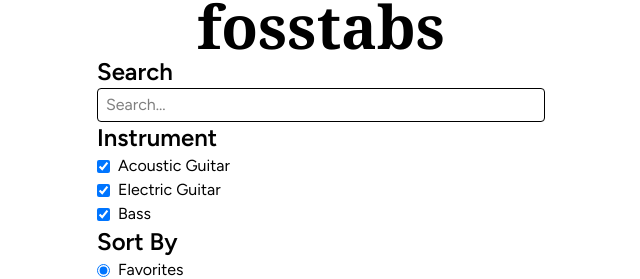
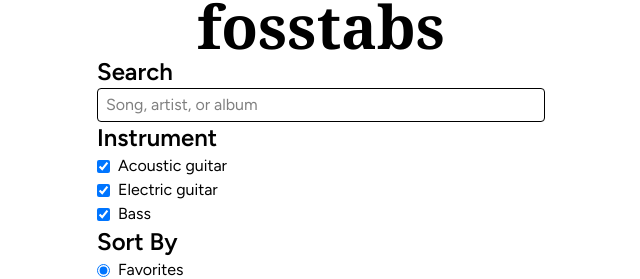
Before and after one commit to kiravalcante/fosstabs, a React (Vite) app in the folder frontend/: page / in a window 1280 px wide. Shown: the part 132-411 px from the top of the page, without its empty margins (319-959 px from the left). Built offline with nearby package versions, Linux system fonts and the light colour scheme.

Commit message:
refactor home page and search form code

```diff
--- a/frontend/src/components/search-form/SearchForm.tsx
+++ b/frontend/src/components/search-form/SearchForm.tsx
@@ -1,17 +1,31 @@
 import { useState } from "react";
-import type { ChangeEvent, SubmitEventHandler } from "react";
+import type { ChangeEvent, FormEventHandler } from "react";
 
-import { DEFAULT_SEARCH_FORM_DATA } from "@/defaults/search-form/defaults";
-import type { SearchFormData, Sort } from "@/types/search-form/types";
+import {
+  createDefaultSearchFormData,
+  INSTRUMENT_LABELS,
+  SEARCH_SORT_LABELS,
+} from "@/defaults/search-form/defaults";
+import { INSTRUMENTS, SORT_OPTIONS } from "@/types/search-form/types";
+import type {
+  Instrument,
+  SearchFormProps,
+  Sort,
+} from "@/types/search-form/types";
 
-export function SearchForm() {
-  const [searchFormData, setSearchFormData] = useState<SearchFormData>({
-    ...DEFAULT_SEARCH_FORM_DATA,
-    instruments: { ...DEFAULT_SEARCH_FORM_DATA.instruments },
+export function SearchForm({ onSearch }: SearchFormProps) {
+  const [searchFormData, setSearchFormData] = useState(
+    createDefaultSearchFormData,
+  );
+
+  const handleSubmit: FormEventHandler<HTMLFormElement> = (event) => {
+    event.preventDefault();
+
+    onSearch?.({
+      ...searchFormData,
+      query: searchFormData.query.trim(),
+      instruments: { ...searchFormData.instruments },
     });
-
-  const handleSubmit: SubmitEventHandler<HTMLFormElement> = (event) => {
-    event.preventDefault();
   };
 
   const handleQueryChange = (event: ChangeEvent<HTMLInputElement>) => {
@@ -21,30 +35,25 @@ export function SearchForm() {
     }));
   };
 
-  const handleInstrumentChange = (event: ChangeEvent<HTMLInputElement>) => {
-    const { name, checked } = event.currentTarget;
-
+  const setInstrument = (instrument: Instrument, checked: boolean) => {
     setSearchFormData((prev) => ({
       ...prev,
       instruments: {
         ...prev.instruments,
-        [name]: checked,
+        [instrument]: checked,
       },
     }));
   };
 
-  const handleSortChange = (event: ChangeEvent<HTMLInputElement>) => {
-    const value = event.currentTarget.value as Sort;
-
+  const setSort = (sort: Sort) => {
     setSearchFormData((prev) => ({
       ...prev,
-      sort: value,
+      sort,
     }));
   };
 
   return (
     <form onSubmit={handleSubmit}>
-      {/* Query */}
       <div>
         <label htmlFor="query" className="text-2xl font-semibold">
           Search
@@ -56,74 +65,48 @@ export function SearchForm() {
           type="search"
           value={searchFormData.query}
           onChange={handleQueryChange}
-          placeholder="Search..."
+          placeholder="Song, artist, or album"
+          autoComplete="off"
           className="w-full rounded border px-2 py-1"
         />
       </div>
 
-      {/* Instruments */}
       <fieldset>
         <legend className="text-2xl font-semibold">Instrument</legend>
 
         <div>
-          <label className="flex items-center gap-2">
+          {INSTRUMENTS.map((instrument) => (
+            <label key={instrument} className="flex items-center gap-2">
               <input
                 type="checkbox"
-              name="acousticGuitar"
-              checked={searchFormData.instruments.acousticGuitar}
-              onChange={handleInstrumentChange}
+                name={instrument}
+                checked={searchFormData.instruments[instrument]}
+                onChange={(event) =>
+                  setInstrument(instrument, event.currentTarget.checked)
+                }
               />
-            Acoustic Guitar
+              {INSTRUMENT_LABELS[instrument]}
             </label>
-
-          <label className="flex items-center gap-2">
-            <input
-              type="checkbox"
-              name="electricGuitar"
-              checked={searchFormData.instruments.electricGuitar}
-              onChange={handleInstrumentChange}
-            />
-            Electric Guitar
-          </label>
-
-          <label className="flex items-center gap-2">
-            <input
-              type="checkbox"
-              name="bass"
-              checked={searchFormData.instruments.bass}
-              onChange={handleInstrumentChange}
-            />
-            Bass
-          </label>
+          ))}
         </div>
       </fieldset>
 
-      {/* Sort */}
       <fieldset>
         <legend className="text-2xl font-semibold">Sort By</legend>
 
         <div>
-          <label className="flex items-center gap-2">
+          {SORT_OPTIONS.map((sort) => (
+            <label key={sort} className="flex items-center gap-2">
               <input
                 type="radio"
                 name="sort"
-              value="favorites"
-              checked={searchFormData.sort === "favorites"}
-              onChange={handleSortChange}
+                value={sort}
+                checked={searchFormData.sort === sort}
+                onChange={() => setSort(sort)}
               />
-            Favorites
+              {SEARCH_SORT_LABELS[sort]}
             </label>
-
-          <label className="flex items-center gap-2">
-            <input
-              type="radio"
-              name="sort"
-              value="rating"
-              checked={searchFormData.sort === "rating"}
-              onChange={handleSortChange}
-            />
-            Rating
-          </label>
+          ))}
         </div>
       </fieldset>
 
--- a/frontend/src/defaults/search-form/defaults.ts
+++ b/frontend/src/defaults/search-form/defaults.ts
@@ -1,4 +1,19 @@
-import type { SearchFormData } from "@/types/search-form/types";
+import type {
+  Instrument,
+  SearchFormData,
+  Sort,
+} from "@/types/search-form/types";
+
+export const INSTRUMENT_LABELS: Record<Instrument, string> = {
+  acousticGuitar: "Acoustic guitar",
+  electricGuitar: "Electric guitar",
+  bass: "Bass",
+};
+
+export const SEARCH_SORT_LABELS: Record<Sort, string> = {
+  favorites: "Favorites",
+  rating: "Rating",
+};
 
 export const DEFAULT_SEARCH_FORM_DATA: SearchFormData = {
   query: "",
@@ -9,3 +24,11 @@ export const DEFAULT_SEARCH_FORM_DATA: SearchFormData = {
   },
   sort: "favorites",
 };
+
+/** Returns independent state so nested instrument values are never shared. */
+export function createDefaultSearchFormData(): SearchFormData {
+  return {
+    ...DEFAULT_SEARCH_FORM_DATA,
+    instruments: { ...DEFAULT_SEARCH_FORM_DATA.instruments },
+  };
+}
--- a/frontend/src/types/search-form/types.ts
+++ b/frontend/src/types/search-form/types.ts
@@ -1,11 +1,24 @@
-export type Sort = "favorites" | "rating";
+export const INSTRUMENTS = [
+  "acousticGuitar",
+  "electricGuitar",
+  "bass",
+] as const;
+
+export type Instrument = (typeof INSTRUMENTS)[number];
+
+export const SORT_OPTIONS = ["favorites", "rating"] as const;
+
+export type Sort = (typeof SORT_OPTIONS)[number];
+
+export type InstrumentSelection = Record<Instrument, boolean>;
 
 export type SearchFormData = {
   query: string;
-  instruments: {
-    acousticGuitar: boolean;
-    electricGuitar: boolean;
-    bass: boolean;
-  };
+  instruments: InstrumentSelection;
   sort: Sort;
 };
+
+export type SearchFormProps = {
+  /** Called with a fresh, normalized snapshot of the selected filters. */
+  onSearch?: (filters: SearchFormData) => void;
+};
```
Lines whose indentation alone changed are shown as unchanged.
